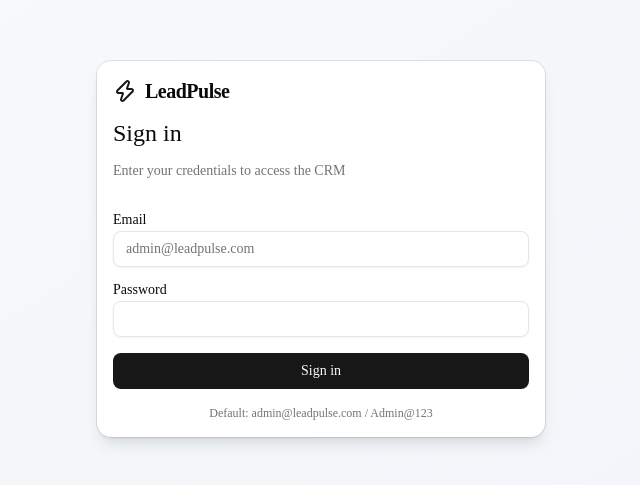
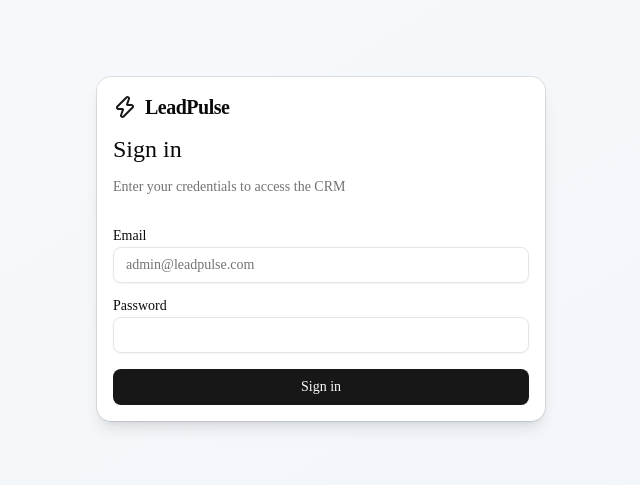
Before and after one commit to souravkdev/leadpulse-frontend, a Next.js app: page /login in a window 1280 px wide. Shown: the part 151-636 px from the top of the page, without its empty margins (319-959 px from the left). Built offline with nearby package versions, Linux system fonts and the light colour scheme; no server answers.

Commit message:
fix: comment out default credentials display in LoginForm component

```diff
--- a/components/auth/LoginForm.tsx
+++ b/components/auth/LoginForm.tsx
@@ -95,9 +95,9 @@ export function LoginForm() {
             Sign in
           </Button>
 
-          <p className="text-xs text-center text-muted-foreground">
+          {/* <p className="text-xs text-center text-muted-foreground">
             Default: admin@leadpulse.com / Admin@123
-          </p>
+          </p> */}
         </form>
       </CardContent>
     </Card>
```
